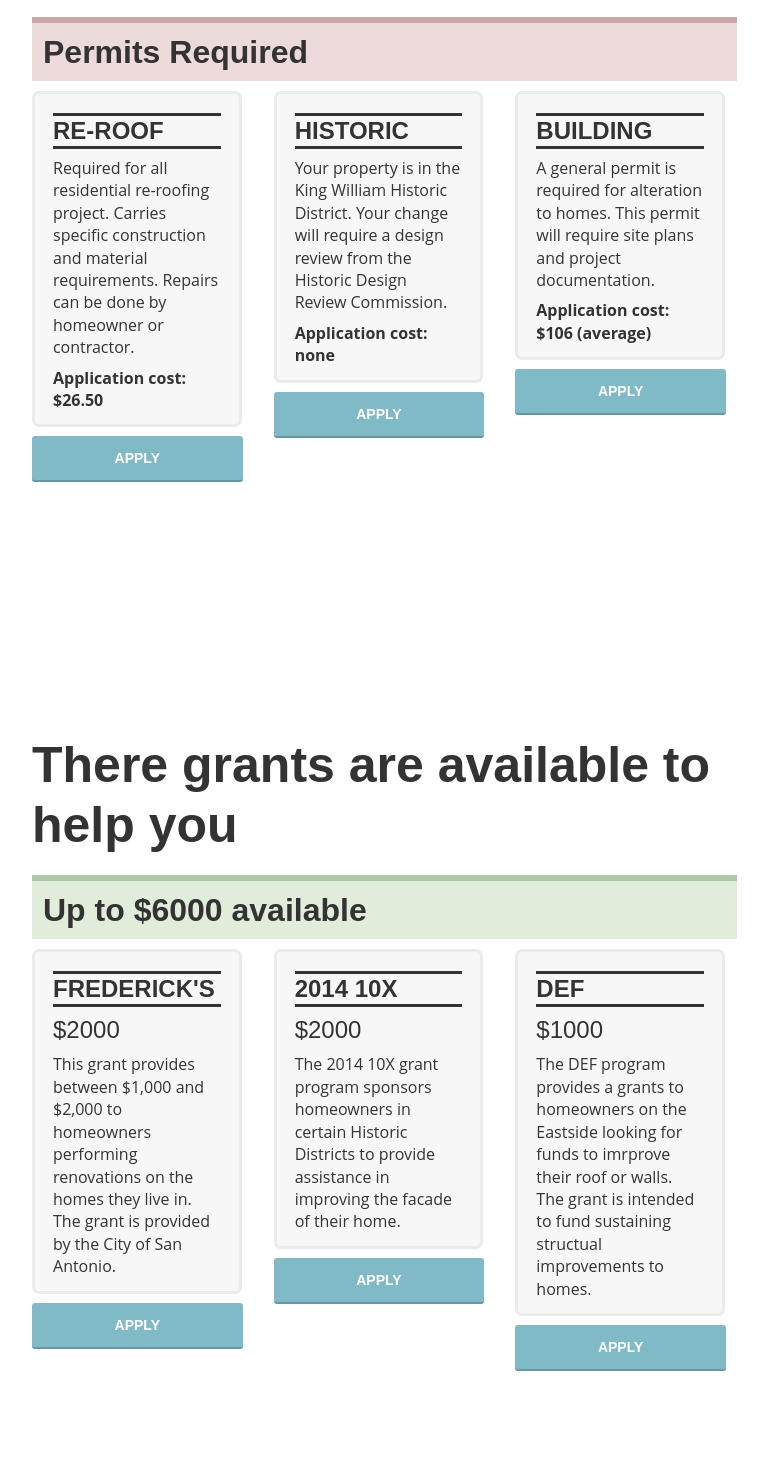
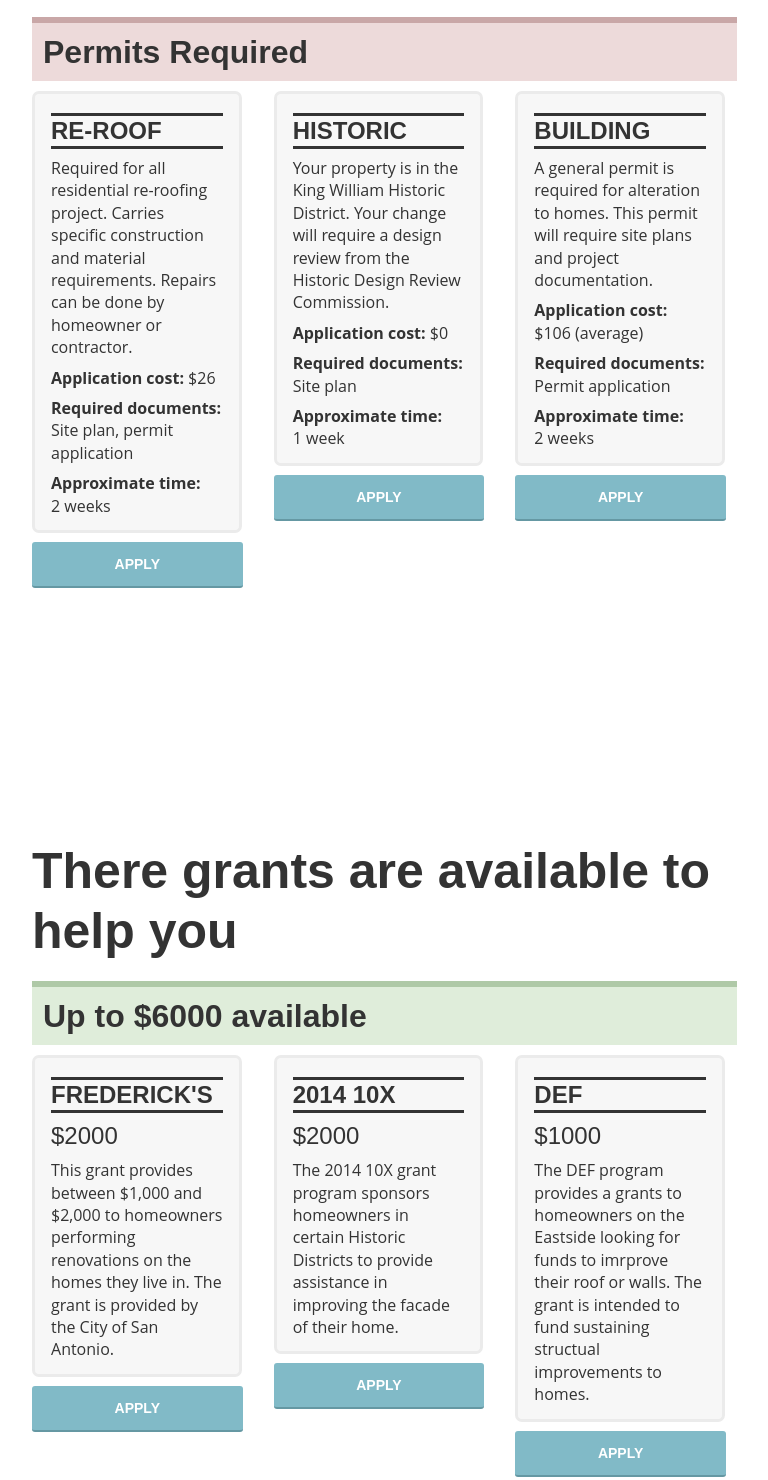
Before and after one commit to Techzans/house-refresh-prototype, a plain HTML site: page index.html in a window 1280 px wide. Shown: the part 2720-4200 px from the top of the page, without its empty margins (373-1141 px from the left). Drawn offline with nearby package versions, Linux system fonts and the light colour scheme; a script that the page names is missing.

Commit message:
Adding in "what you need to know" in permit blocks
Also, fixing CSS spelling

```diff
--- a/css/houserefresh.webflow.css
+++ b/css/houserefresh.webflow.css
@@ -195,9 +195,9 @@ p {
   font-size: 18px;
   line-height: 1.4em;
 }
-.grant-blcok {
+.grant-block {
   margin-right: 12px;
-  padding: 11px 18px 5px;
+  padding: 11px 16px 5px;
   border: 3px solid #ebebeb;
   border-radius: 7px;
   background-color: #f7f7f7;
@@ -306,6 +306,3 @@ p {
 .switch-btns {padding-left: 6px;}
 .switch-btns a {margin-right: 4px;}
 .lowercase-h1 {text-transform: none;}
-.bar.small.step-0 {width: 0;}
-.bar.small.step-1 {width: 50%;}
-.bar.small.step-2 {width: 100%;}
--- a/index.html
+++ b/index.html
@@ -159,24 +159,30 @@
 	<h2 class="grant-total permits-req">Permits Required</h2>
 	<div class="w-row">
 	  <div class="w-col w-col-4">
-	    <div class="grant-blcok">
+	    <div class="grant-block">
 	      <h3 class="grant-h3 top-grant-h3">RE-ROOF</h3>
 	      <p class="small-text">Required for all residential re-roofing project. Carries specific construction and material requirements. Repairs can be done by homeowner or contractor.</p>
-   	      <p class="small-text"><strong>Application cost: $26.50</strong></p>
+   	      <p class="small-text"><b>Application cost:</b> $26</p>
+   	      <p class="small-text"><b>Required documents:</b> <br>Site plan, permit application</p>
+   	      <p class="small-text"><b>Approximate time:</b> <br>2 weeks</p>
 	    </div><a class="btn-fill grant-btn" href="#grants-available">apply</a>
 	  </div>
 	  <div class="w-col w-col-4">
-	    <div class="grant-blcok">
+	    <div class="grant-block">
 	      <h3 class="grant-h3 top-grant-h3">HISTORIC</h3>
 	      <p class="small-text">Your property is in the King William Historic District. Your change will require a design review from the Historic Design Review Commission.</p>
-	      <p class="small-text"><strong>Application cost: none</strong></p>
+	      <p class="small-text"><b>Application cost:</b> $0</p>
+   	      <p class="small-text"><b>Required documents:</b> <br>Site plan</p>
+   	      <p class="small-text"><b>Approximate time:</b> <br>1 week</p>
 	    </div><a class="btn-fill grant-btn" href="#grants-available">apply</a>
 	  </div>
 	  <div class="w-col w-col-4">
-	    <div class="grant-blcok">
+	    <div class="grant-block">
 	      <h3 class="grant-h3 top-grant-h3">BUILDING</h3>
 	      <p class="small-text">A general permit is required for alteration to homes. This permit will require site plans and project documentation.</p>
-	      <p class="small-text"><strong>Application cost: $106 (average)</strong>
+	      <p class="small-text"><b>Application cost:</b> $106 (average)</p>
+   	      <p class="small-text"><b>Required documents:</b> <br>Permit application</p>
+   	      <p class="small-text"><b>Approximate time:</b> <br>2 weeks</p>
 	    </div><a class="btn-fill grant-btn" href="#grants-available">apply</a>
 	  </div>
 	</div>
@@ -186,21 +192,21 @@
 	<h2 class="grant-total">Up to $6000 available</h2>
 	<div class="w-row">
 	  <div class="w-col w-col-4">
-	    <div class="grant-blcok">
+	    <div class="grant-block">
 	      <h3 class="grant-h3 top-grant-h3">FREDERICK'S</h3>
 	      <h3 class="grant-h3">$2000</h3>
 	      <p class="small-text">This grant provides between $1,000 and $2,000 to homeowners performing renovations on the homes they live in. The grant is provided by the City of San Antonio.</p>
 	    </div><a class="btn-fill grant-btn" href="#labor-available">apply</a>
 	  </div>
 	  <div class="w-col w-col-4">
-	    <div class="grant-blcok">
+	    <div class="grant-block">
 	      <h3 class="grant-h3 top-grant-h3">2014 10X</h3>
 	      <h3 class="grant-h3">$2000</h3>
 	      <p class="small-text">The 2014 10X grant program sponsors homeowners in certain Historic Districts to provide assistance in improving the facade of their home.</p>
 	    </div><a class="btn-fill grant-btn" href="#labor-available">apply</a>
 	  </div>
 	  <div class="w-col w-col-4">
-	    <div class="grant-blcok">
+	    <div class="grant-block">
 	      <h3 class="grant-h3 top-grant-h3">DEF</h3>
 	      <h3 class="grant-h3">$1000</h3>
 	      <p class="small-text">The DEF program provides a grants to homeowners on the Eastside looking for funds to imrprove their roof or walls. The grant is intended to fund sustaining structual improvements to homes.</p>
@@ -212,14 +218,14 @@
 	<h1>This labor is available to build your renovation</h1>
 	<div class="w-row">
 	  <div class="w-col w-col-6">
-	    <div class="grant-blcok">
+	    <div class="grant-block">
 	      <h3 class="grant-h3 top-grant-h3">JAB CONSTRUCTION</h3>
 	      <h3 class="grant-h3">Contractor</h3>
 	      <p class="small-text">JAB Construction is a fully licensed and city-sponsored firm that provides subsidized construction services for home improvements throughout San Antonio. The JAB Construction company is focused on improving the lives of San Antonians and creating a better community.</p>
 	    </div><a class="btn-fill grant-btn" href="#summary">send request</a>
 	  </div>
 	  <div class="w-col w-col-6">
-	    <div class="grant-blcok">
+	    <div class="grant-block">
 	      <h3 class="grant-h3 top-grant-h3">STAR PROGRAM</h3>
 	      <h3 class="grant-h3">Volunteers</h3>
 	      <p class="small-text">S.T.A.R. (Students Together Achieving Revitalization) is a partnership between the Office of Historic Preservation, the UTSA College of Architecture, San Antonio College, the Historic Preservation Association (HPA), and local contractors
@@ -266,21 +272,21 @@
 <h2 class="grant-total permits-req">Permits Required</h2>
 	<div class="w-row">
 	  <div class="w-col w-col-4">
-	    <div class="grant-blcok">
+	    <div class="grant-block">
 	      <h3 class="grant-h3 top-grant-h3">RE-ROOF</h3>
 	      <p class="small-text">Required for all residential re-roofing project. Carries specific construction and material requirements. Repairs can be done by homeowner or contractor.</p>
    	      <p class="small-text"><strong>Application cost: $26.50</strong></p>
 	    </div><!--<a class="btn-fill grant-btn" href="#grants-available">apply</a>-->
 	  </div>
 	  <div class="w-col w-col-4">
-	    <div class="grant-blcok">
+	    <div class="grant-block">
 	      <h3 class="grant-h3 top-grant-h3">HISTORIC</h3>
 	      <p class="small-text">Your property is in the King William Historic District. Your change will require a design review from the Historic Design Review Commission.</p>
 	      <p class="small-text"><strong>Application cost: none</strong></p>
 	    </div><!--<a class="btn-fill grant-btn" href="#grants-available">apply</a>-->
 	  </div>
 	  <div class="w-col w-col-4">
-	    <div class="grant-blcok">
+	    <div class="grant-block">
 	      <h3 class="grant-h3 top-grant-h3">BUILDING</h3>
 	      <p class="small-text">A general permit is required for alteration to homes. This permit will require site plans and project documentation.</p>
 	      <p class="small-text"><strong>Application cost: $106 (average)</strong>
```
Also changed, not shown: 1 other file.
